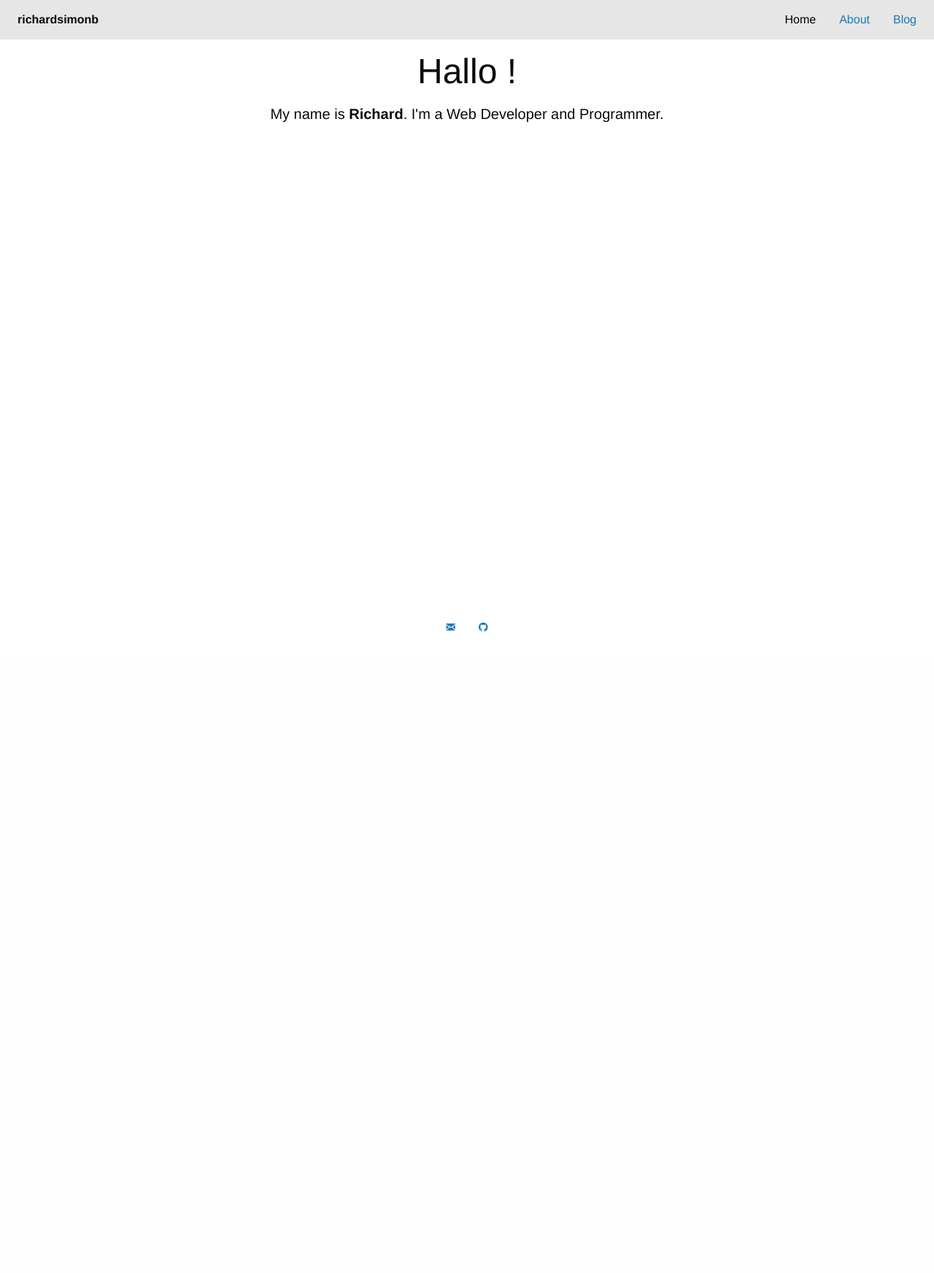
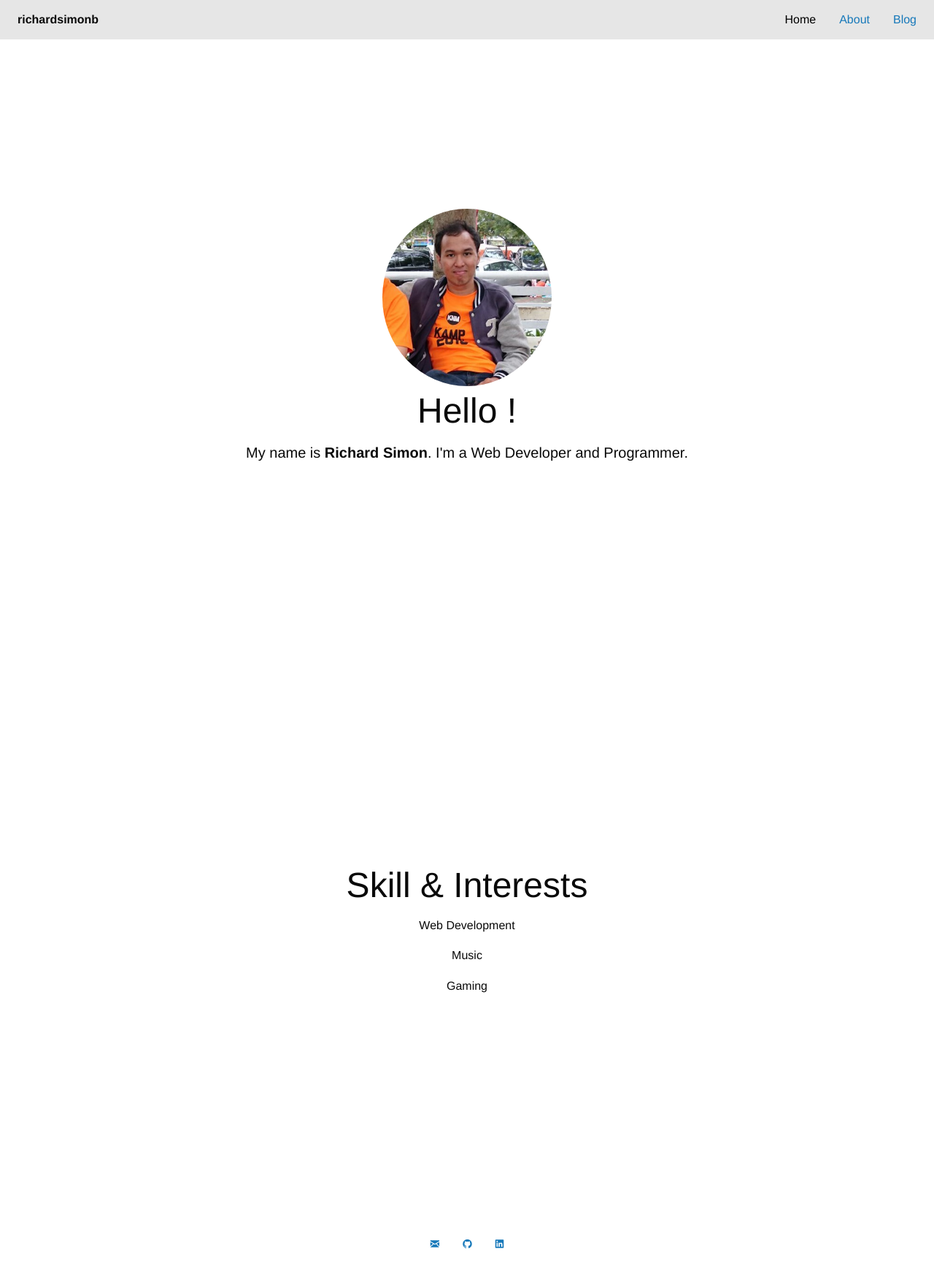
Before and after one commit to richardsimonb/richardsimonb.github.io, a Jekyll site: the page built from index.html, in a window 1280 px wide. Shown: the whole page at 73% size. Built offline with Jekyll 4.4.1, drawn with Linux system fonts in a browser that asks for light colours; before the commit the page ends 900 px from its top, so only the background shows below that.

Commit message:
Added Avatar and edited home structure

```diff
--- a/_includes/footer.html
+++ b/_includes/footer.html
@@ -3,6 +3,7 @@
         <ul class="menu align-center">
             <li><a href="mailto:richardsimonb@gmail.com"><i class="fi-mail" aria-hidden="true"></i></a></li>
             <li><a href="https://github.com/richardsimonb"><i class="fi-social-github" aria-hidden="true"></i></a></li>
+            <li><a href="#"><i class="fi-social-linkedin" aria-hidden="true"></i></a></li>
         </ul>
     </div>
 </footer>
--- a/_sass/home.scss
+++ b/_sass/home.scss
@@ -2,7 +2,6 @@ html, body {
    margin:0;
    padding:0;
    height:100%;
-
 }
 .container {
    min-height:100%;
@@ -22,3 +21,15 @@ html, body {
    width:100%;
    height:60px;   /* Height of the footer */
 }
+.introduction {
+   height: 90vh;
+   display: flex;
+   flex-direction: column;
+   align-items: center;
+   justify-content: center;
+   img {
+      border-radius: 50%;
+      height: 30%;
+      width: auto;
+   }
+}
--- a/index.html
+++ b/index.html
@@ -4,8 +4,15 @@ title: Home
 ---
 
 <div class="grid-x grid-padding-x">
-  <div class="large-12 cell text-center">
-        <h1>Hallo !</h1>
-        <p class="lead">My name is <strong>Richard</strong>. I'm a Web Developer and Programmer.</p>
+  <div class="large-12 cell text-center introduction">
+    <img src="assets/images/richard.jpg">
+    <h1>Hello !</h1>
+    <p class="lead">My name is <strong>Richard Simon</strong>. I'm a Web Developer and Programmer.</p>
+  </div>
+  <div class="large-12 cell text-center introduction">
+    <h1>Skill & Interests</h1>
+    <p>Web Development</p>
+    <p>Music</p>
+    <p>Gaming</p>
   </div>
 </div>
```
Also changed, not shown: Gemfile.lock, assets/images/richard.jpg (added).
